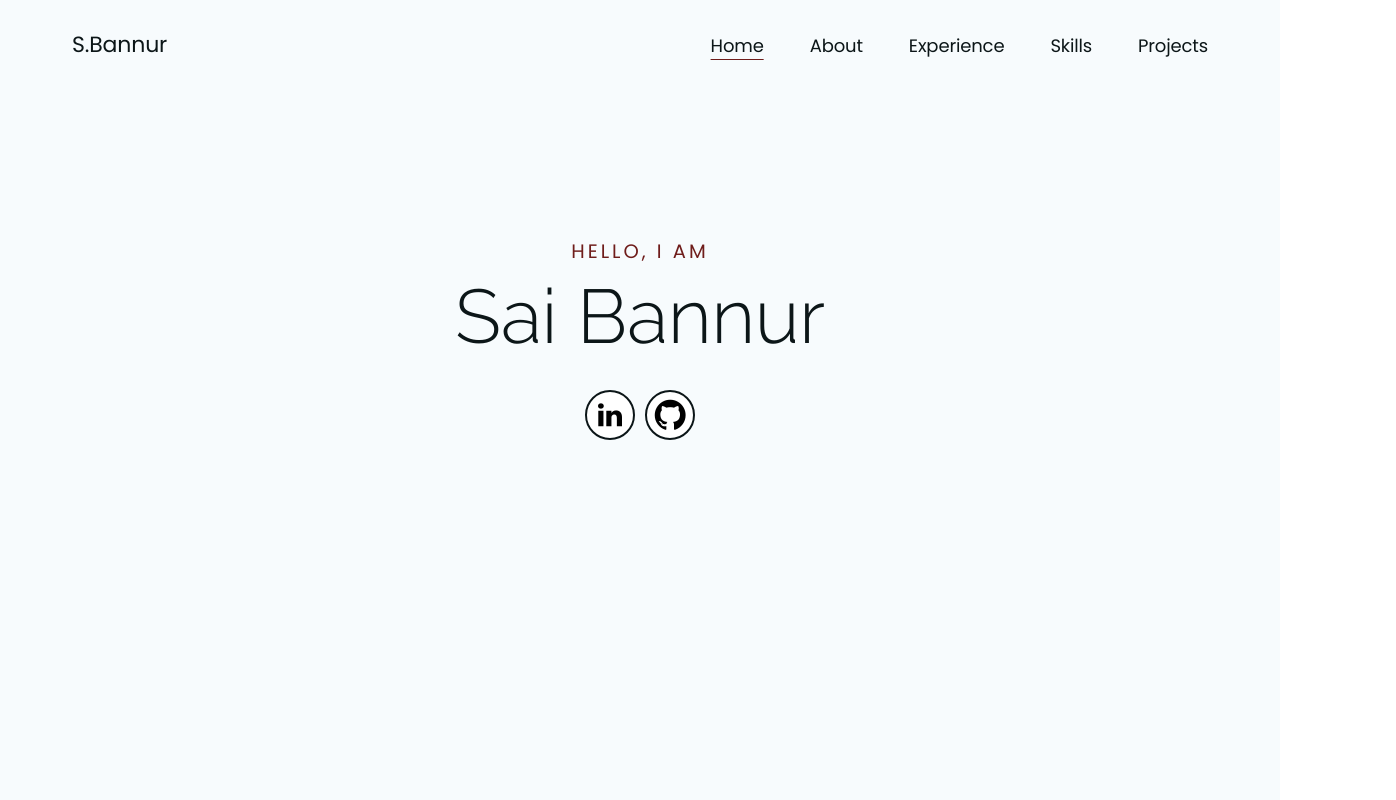
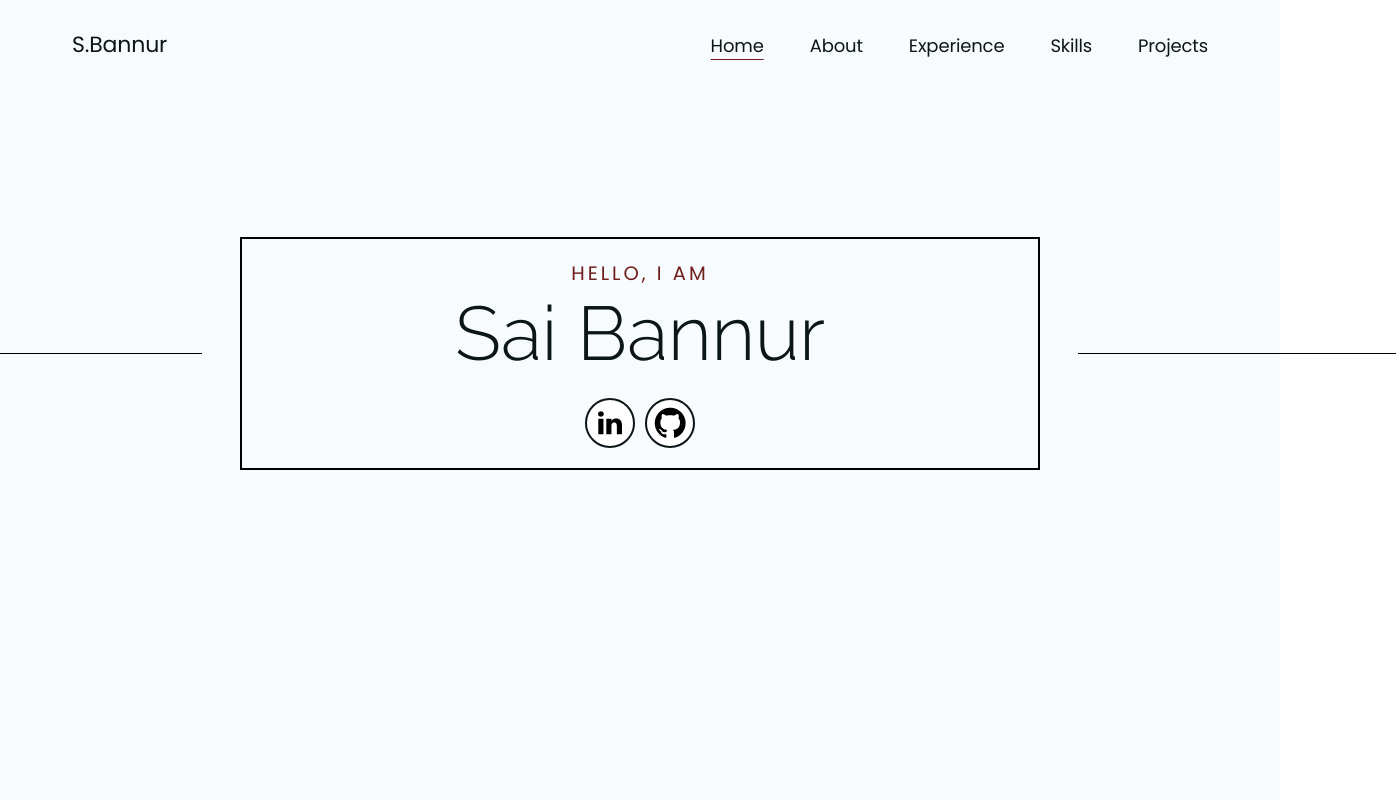
Before and after one commit to sban26/sban26.github.io, a plain HTML site: page index.html in a window 1280 px wide. Shown: the top 800 px of the page, 1396 px wide, since content can reach past the window. Drawn offline with nearby package versions, Linux system fonts and the light colour scheme.

Commit message:
added front page box style

```diff
--- a/css/main.css
+++ b/css/main.css
@@ -287,6 +287,40 @@ h5 {
   font-weight: 400;
 }
 
+.hero-content .content-box {
+  display: flex;
+  flex-direction: column;
+  align-items: center;
+  justify-content: center;
+  border: 2px solid black;
+  padding: 20px;
+  position: relative;
+  max-width: 800px;
+  margin: 0 auto;
+}
+
+.hero-content .hero-greeting, .hero-content .hero-heading {
+  margin: 0;
+  padding: 0;
+}
+
+.hero-content .content-box::before,
+.hero-content .content-box::after {
+  content: '';
+  position: absolute;
+  top: 50%;
+  width: 40%;
+  height: 1px;
+  background-color: black;
+}
+
+.hero-content .content-box::before {
+  left: -45%;
+}
+
+.hero-content .content-box::after {
+  right: -45%;
+}
 
 /* About section */
 .about {
@@ -596,7 +630,6 @@ h5 {
   transition: all 2s cubic-bezier(0.23, 1, 0.32, 1) 0s;
 }
 
-
 .project-mask {
   background: none repeat scroll 0 0 rgba(0, 0, 0, 0.7);
   height: 100%;
--- a/index.html
+++ b/index.html
@@ -52,18 +52,21 @@
           <div class="container container-lg">
               <div class="hero-row" data-aos="fade-zoom-in" data-aos-easing="ease-in-out" data-aos-delay="500" data-aos-duration="1000">
                   <div class="hero-content">
-                        <span class="hero-greeting"> Hello, I am</span>
+                      <!-- Box Container -->
+                      <div class="content-box">
+                          <span class="hero-greeting">Hello, I am</span>
                           <h1 class="hero-heading">Sai Bannur</h1>
 
                           <div class="about-sm-btn">
                               <a href="https://ca.linkedin.com/in/sai-bannur-68a403261" class="btn-white btn-sm fa fa-linkedin"></a>
                               <a href="https://www.github.com/saibannur123" class="btn-white btn-sm fa fa-github" style="font-size: 36px;"></a>
                           </div>
-
+                      </div>
                   </div>
               </div>
           </div>
       </section>
+
 
         <section id="about" class="about">
             <div class="container">
```
Lines whose indentation alone changed are shown as unchanged.
